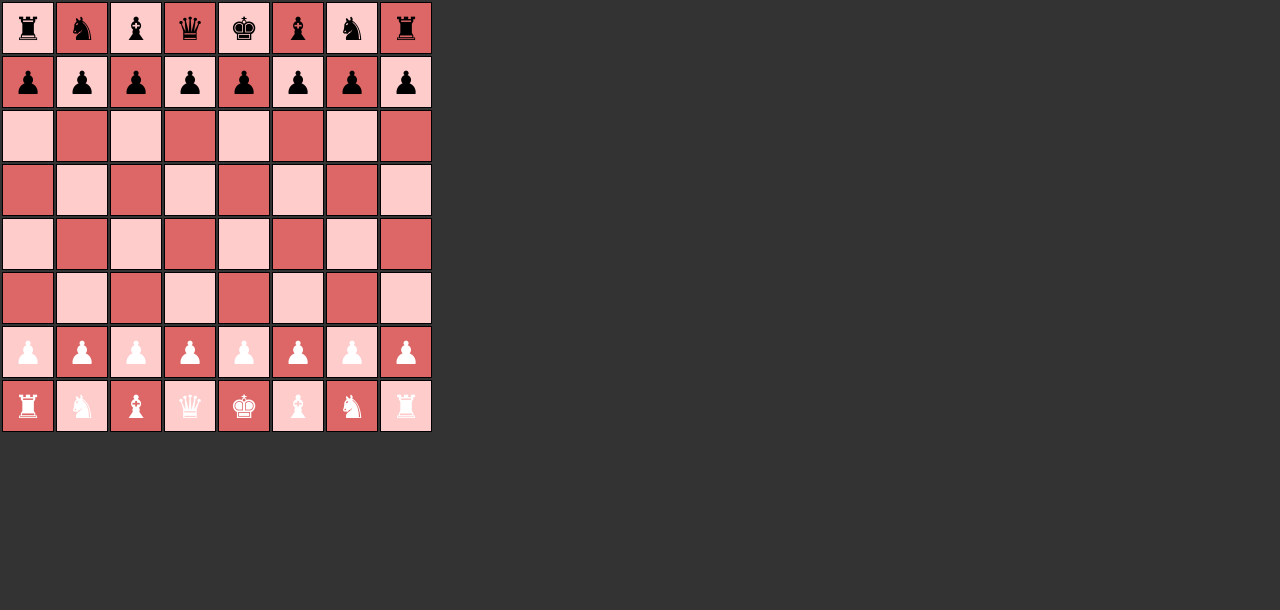
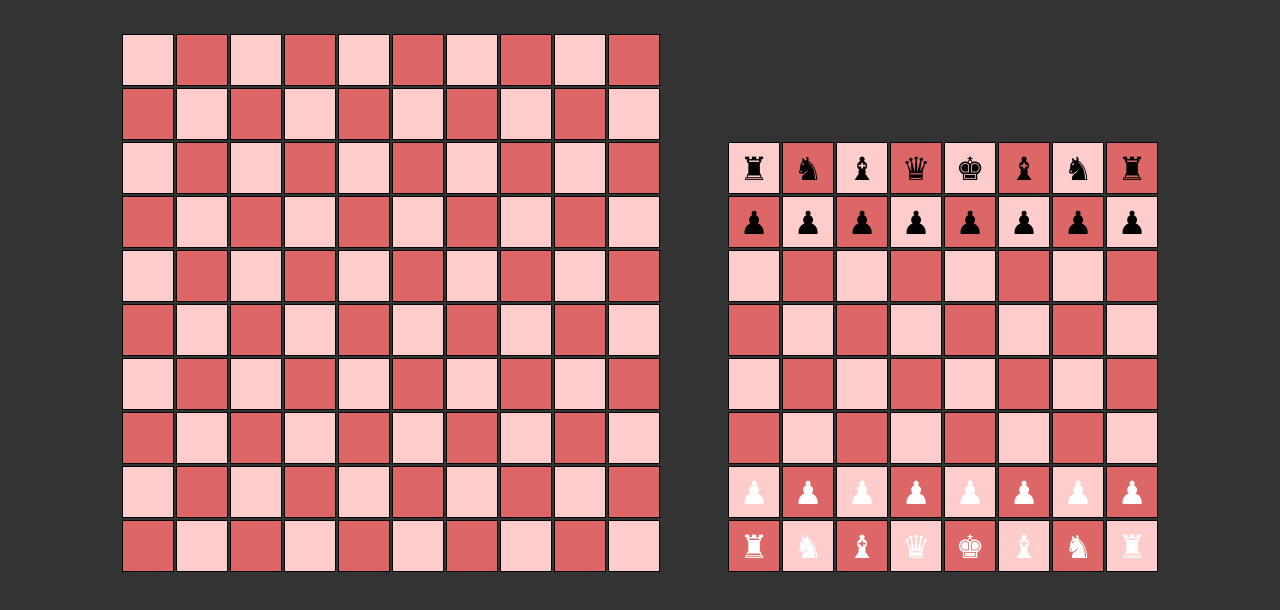
Before and after one commit to dragonfi/react-boardgame, a React (Create React App) app: page / in a window 1280 px wide. Shown: the top 610 px of the page. Built offline with nearby package versions, Linux system fonts and the light colour scheme.

Commit message:
add empty checkers rules

```diff
--- a/src/App/App.css
+++ b/src/App/App.css
@@ -1,5 +1,10 @@
 body {
   background-color: #333;
+}
+
+.react-boardgame__inline-container {
+  display: inline-block;
+  margin: 2rem;
 }
 
 .App {
--- a/src/App/App.tsx
+++ b/src/App/App.tsx
@@ -3,12 +3,19 @@ import './App.css';
 
 import {BoardGame} from '../BoardGame/BoardGame';
 import {rules as chessRules} from '../Chess/ChessRules';
+import {rules as checkersRules} from '../Checkers/CheckersRules';
 
 class App extends Component {
   render() {
     return (
-      <div className="App">
-        <BoardGame rules={chessRules}></BoardGame>
+      <div className="App react-boardgame__main-container">
+      <div className="react-boardgame__inline-container">
+        <BoardGame rules={checkersRules}></BoardGame>
+      </div>
+        <div className="react-boardgame__inline-container">
+          <BoardGame rules={chessRules}></BoardGame>
+        </div>
+
       </div>
     );
   }
--- /dev/null
+++ b/src/Checkers/CheckersRules.tsx
@@ -0,0 +1,15 @@
+
+import {BoardState, BoardGameRules} from '../BoardGame/BoardGame';
+
+
+interface CheckersBoardState extends BoardState {
+}
+
+let rules: BoardGameRules<CheckersBoardState> = {
+  board: {ranks: 10, files: 10},
+  initialBoardState: () => ({pieces: {}, activeSide: ""}),
+  pieces: {},
+  selectors: [],
+};
+
+export {rules};
```
